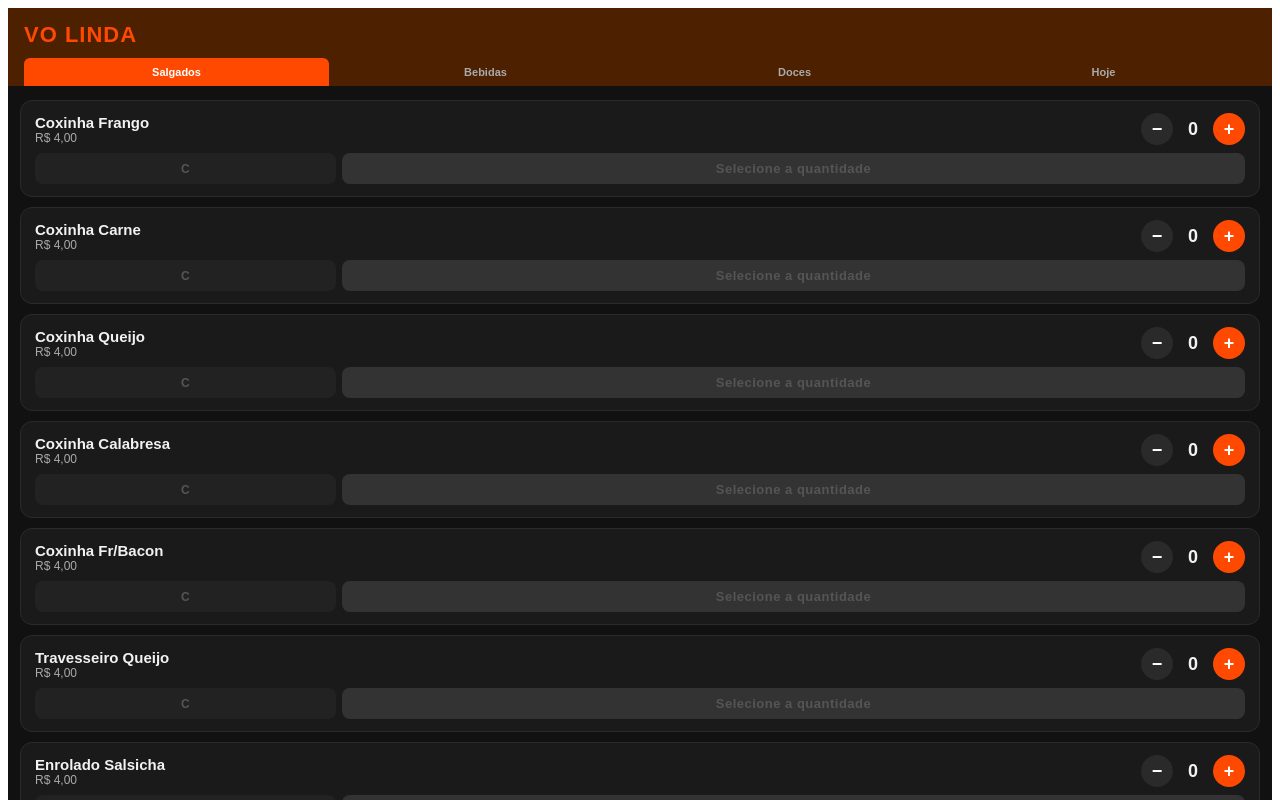
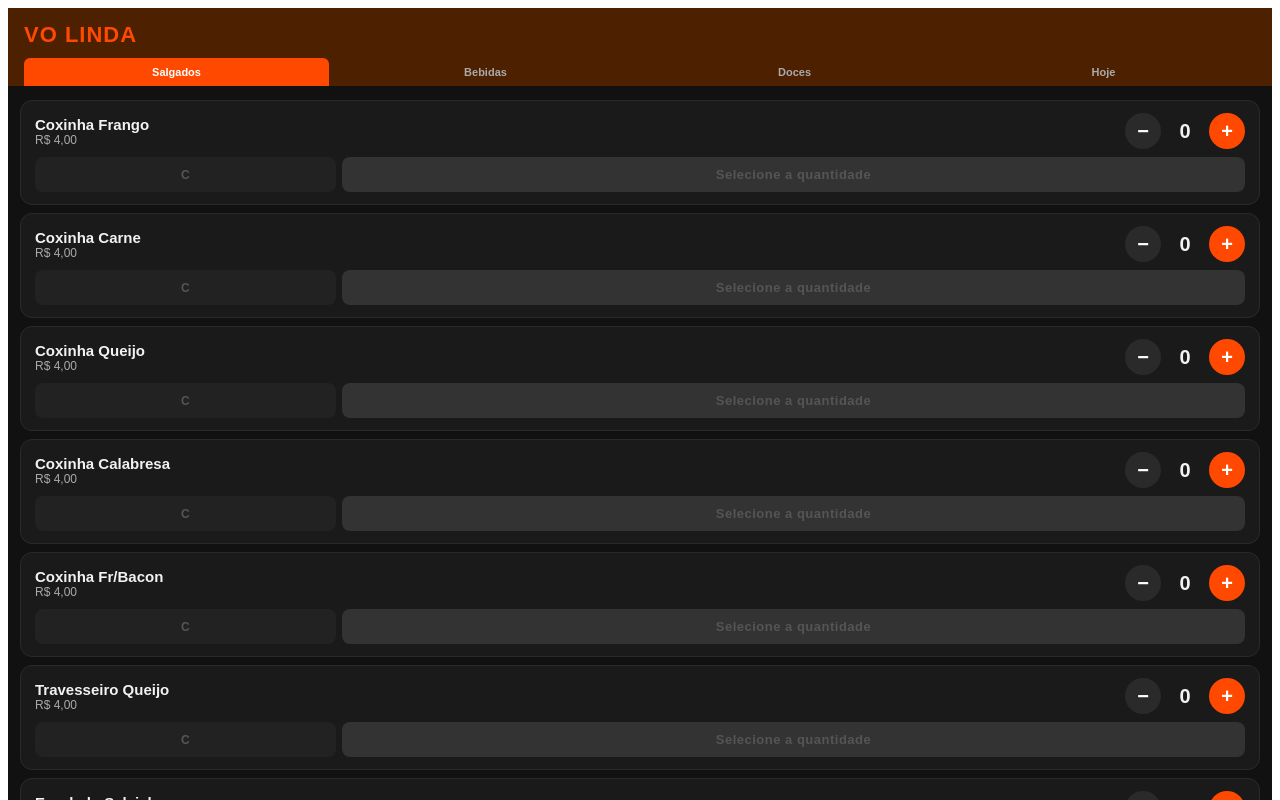
Before and after one commit to VoLindaSalgados/vo-linda, a React (Vite) app: page / in a window 1280 px wide. Shown: the top 800 px of the page. Built offline with nearby package versions, Linux system fonts and the light colour scheme; the HTML template or start-up script is replaced by a standard one; a web font is replaced by a local one.

Commit message:
Update app.jsx

```diff
--- a/src/app.jsx
+++ b/src/app.jsx
@@ -54,23 +54,58 @@ const DOCES = [
   { id: "pao_de_mel", nome: "Pao de Mel", preco: 8.00, cmv: 4.30, tipo: "doce" },
 ];
 
-async function enviarParaSheets(payload) {
+// Envia UM payload com array de itens — compativel com Apps Script atual
+async function enviarPedido(pedido_id, itens) {
   try {
+    const payload = {
+      pedido_id,
+      itens: itens.map(({ item, qtd }) => ({
+        tipo: item.tipo,
+        sabor: item.nome,
+        quantidade: qtd,
+        preco_unit: item.preco,
+        total: item.preco * qtd,
+        cmv_total: item.cmv * qtd,
+        consumo: false,
+      })),
+    };
     await fetch(SCRIPT_URL, {
       method: "POST", mode: "no-cors",
       headers: { "Content-Type": "application/json" },
       body: JSON.stringify(payload),
     });
-  } catch (e) { console.error("Erro ao enviar ao Sheets:", e); }
+  } catch (e) { console.error("Erro ao enviar pedido:", e); }
+}
+
+// Consumo interno: envia item avulso (sem pedido_id)
+async function enviarConsumo(item, qtd) {
+  try {
+    const payload = {
+      tipo: "consumo",
+      sabor: item.nome,
+      categoria: item.tipo,
+      quantidade: qtd,
+      preco_unit: 0,
+      total: 0,
+      cmv_total: qtd * item.cmv,
+      consumo: true,
+    };
+    await fetch(SCRIPT_URL, {
+      method: "POST", mode: "no-cors",
+      headers: { "Content-Type": "application/json" },
+      body: JSON.stringify(payload),
+    });
+  } catch (e) { console.error("Erro ao enviar consumo:", e); }
 }
 
 const btnCircle = (bg) => ({
-  width: 32, height: 32, borderRadius: 16, border: "none",
-  background: bg, color: "#fff", fontWeight: 700, fontSize: 18,
+  width: 36, height: 36, borderRadius: 18, border: "none",
+  background: bg, color: "#fff", fontWeight: 700, fontSize: 20,
   cursor: "pointer", display: "flex", alignItems: "center", justifyContent: "center",
+  flexShrink: 0,
 });
 const btnFlat = (bg, extra = {}) => ({
-  border: "none", borderRadius: 8, padding: "8px 0", background: bg,
+  border: "none", borderRadius: 8, padding: "10px 0", background: bg,
   color: "#fff", fontWeight: 700, fontSize: 13, cursor: "pointer",
   fontFamily: FONT, letterSpacing: 0.5, transition: "opacity 0.15s", ...extra,
 });
@@ -78,55 +113,53 @@ const btnFlat = (bg, extra = {}) => ({
 function ItemCard({ item, onAddCarrinho, onConsumido }) {
   const [qtd, setQtd] = useState(0);
   const [msg, setMsg] = useState(null);
+
   const inc = () => setQtd((q) => q + 1);
   const dec = () => setQtd((q) => Math.max(0, q - 1));
+  const temQtd = qtd > 0;
 
-  function adicionarAoCarrinho() {
-    if (qtd === 0) return;
+  function adicionar() {
+    if (!temQtd) return;
     onAddCarrinho({ item, qtd });
-    setMsg("adicionado"); setQtd(0);
-    setTimeout(() => setMsg(null), 1500);
+    setMsg("add");
+    setQtd(0);
+    setTimeout(() => setMsg(null), 1200);
   }
 
-  async function registrarConsumo() {
-    if (qtd === 0) return;
-    const payload = {
-      tipo: "consumo", sabor: item.nome, categoria: item.tipo,
-      quantidade: qtd, preco_unit: 0, total: 0,
-      cmv_total: qtd * item.cmv, consumo: true,
-      timestamp: new Date().toISOString()
-    };
-    await enviarParaSheets(payload);
-    onConsumido(payload);
-    setMsg("consumo"); setQtd(0);
-    setTimeout(() => setMsg(null), 1500);
+  async function consumir() {
+    if (!temQtd) return;
+    await enviarConsumo(item, qtd);
+    onConsumido({ item, qtd });
+    setMsg("consumo");
+    setQtd(0);
+    setTimeout(() => setMsg(null), 1200);
   }
 
-  const temQtd = qtd > 0;
-  const corBorda = msg === "consumo" ? "#888" : msg === "adicionado" ? COR.laranja : temQtd ? COR.laranja : "#2a2a2a";
+  const corBorda = msg ? COR.laranja : temQtd ? COR.laranja : "#2a2a2a";
 
   return (
-    <div style={{ background: COR.card, border: `1px solid ${corBorda}`, borderRadius: 12, padding: "12px 14px", marginBottom: 10, transition: "border-color 0.2s" }}>
-      <div style={{ display: "flex", justifyContent: "space-between", alignItems: "center", marginBottom: 8 }}>
+    <div style={{ background: COR.card, border: `1px solid ${corBorda}`, borderRadius: 12, padding: "12px 14px", marginBottom: 8, transition: "border-color 0.2s" }}>
+      <div style={{ display: "flex", justifyContent: "space-between", alignItems: "center" }}>
         <div>
           <div style={{ color: COR.texto, fontWeight: 700, fontSize: 15, fontFamily: FONT }}>{item.nome}</div>
           <div style={{ color: COR.sub, fontSize: 12 }}>{fmt(item.preco)}</div>
         </div>
-        <div style={{ display: "flex", alignItems: "center", gap: 8 }}>
+        <div style={{ display: "flex", alignItems: "center", gap: 10 }}>
           <button onClick={dec} style={btnCircle("#2a2a2a")}>−</button>
-          <span style={{ color: COR.texto, fontWeight: 700, fontSize: 18, minWidth: 24, textAlign: "center" }}>{qtd}</span>
+          <span style={{ color: COR.texto, fontWeight: 700, fontSize: 20, minWidth: 28, textAlign: "center" }}>{qtd}</span>
           <button onClick={inc} style={btnCircle(COR.laranja)}>+</button>
         </div>
       </div>
+
       {msg ? (
-        <div style={{ textAlign: "center", padding: "8px 0", borderRadius: 8, background: msg === "consumo" ? "#2a2a2a" : "#1a3a00", color: msg === "consumo" ? COR.sub : "#7fff00", fontWeight: 700, fontSize: 13, fontFamily: FONT }}>
+        <div style={{ marginTop: 8, textAlign: "center", padding: "7px 0", borderRadius: 8, background: msg === "consumo" ? "#2a2a2a" : "#1a3a00", color: msg === "consumo" ? "#aaa" : "#7fff00", fontWeight: 700, fontSize: 13, fontFamily: FONT }}>
           {msg === "consumo" ? "Consumo registrado" : "Adicionado ao carrinho"}
         </div>
       ) : (
-        <div style={{ display: "flex", gap: 6 }}>
-          <button onClick={registrarConsumo} disabled={!temQtd} style={btnFlat(temQtd ? "#3a3a3a" : "#222", { flex: 1, color: temQtd ? "#ccc" : "#555", fontSize: 12 })}>C</button>
-          <button onClick={adicionarAoCarrinho} disabled={!temQtd} style={btnFlat(temQtd ? COR.laranja : "#333", { flex: 3, color: temQtd ? "#fff" : "#555" })}>
-            {temQtd ? `+ Carrinho - ${fmt(qtd * item.preco)}` : "Selecione a quantidade"}
+        <div style={{ display: "flex", gap: 6, marginTop: 8 }}>
+          <button onClick={consumir} disabled={!temQtd} style={btnFlat(temQtd ? "#3a3a3a" : "#222", { flex: 1, color: temQtd ? "#ccc" : "#555", fontSize: 12 })}>C</button>
+          <button onClick={adicionar} disabled={!temQtd} style={btnFlat(temQtd ? COR.laranja : "#333", { flex: 3, color: temQtd ? "#fff" : "#555" })}>
+            {temQtd ? `+ Carrinho  ${fmt(qtd * item.preco)}` : "Selecione a quantidade"}
           </button>
         </div>
       )}
@@ -142,7 +175,7 @@ function CarrinhoBar({ carrinho, onConfirmar, onLimpar }) {
     <div style={{ position: "fixed", bottom: 0, left: 0, right: 0, background: COR.marrom, padding: "12px 16px", display: "flex", gap: 8, zIndex: 100, boxShadow: "0 -4px 20px rgba(0,0,0,0.6)" }}>
       <button onClick={onLimpar} style={btnFlat("#1a0a00", { flex: 1, color: "#aaa", fontSize: 12 })}>Cancelar</button>
       <button onClick={onConfirmar} style={btnFlat(COR.laranja, { flex: 3, fontSize: 15 })}>
-        {totalItens} {totalItens === 1 ? "item" : "itens"} - Confirmar {fmt(total)}
+        {totalItens} {totalItens === 1 ? "item" : "itens"}  Confirmar  {fmt(total)}
       </button>
     </div>
   );
@@ -157,6 +190,7 @@ function AbaHoje({ pedidos, consumos, onFecharDia }) {
   const ticketMedio = pedidosUnicos.length > 0
     ? pedidos.filter((p) => p.pedido_id).reduce((s, p) => s + p.total, 0) / pedidosUnicos.length
     : 0;
+
   const rankMap = {};
   pedidos.forEach((p) => {
     if (!rankMap[p.sabor]) rankMap[p.sabor] = { lucro: 0, qtd: 0 };
@@ -164,29 +198,33 @@ function AbaHoje({ pedidos, consumos, onFecharDia }) {
     rankMap[p.sabor].qtd += p.quantidade;
   });
   const ranking = Object.entries(rankMap).sort((a, b) => b[1].lucro - a[1].lucro).slice(0, 5);
-  const cmvConsumos = consumos.reduce((s, c) => s + (c.cmv_total || 0), 0);
+  const cmvConsumos = consumos.reduce((s, c) => s + (c.item.cmv * c.qtd), 0);
 
   const kpi = (label, valor, cor = COR.laranja) => (
-    <div style={{ background: COR.card, borderRadius: 10, padding: "14px 12px", textAlign: "center", flex: 1 }}>
-      <div style={{ color: cor, fontWeight: 900, fontSize: 20, fontFamily: FONT }}>{valor}</div>
-      <div style={{ color: COR.sub, fontSize: 11, marginTop: 2 }}>{label}</div>
+    <div style={{ background: COR.card, borderRadius: 10, padding: "14px 8px", textAlign: "center", flex: 1 }}>
+      <div style={{ color: cor, fontWeight: 900, fontSize: 18, fontFamily: FONT }}>{valor}</div>
+      <div style={{ color: COR.sub, fontSize: 10, marginTop: 2 }}>{label}</div>
     </div>
   );
 
   return (
     <div style={{ paddingBottom: 80 }}>
-      <div style={{ display: "flex", gap: 8, marginBottom: 12, flexWrap: "wrap" }}>
+      <div style={{ display: "flex", gap: 6, marginBottom: 12 }}>
         {kpi("Faturamento", fmt(totalFaturamento))}
         {kpi("Margem", `${margem.toFixed(1)}%`, "#7fff00")}
         {kpi("Ticket Medio", fmt(ticketMedio))}
-        {kpi("Itens Vendidos", totalItens, "#aaa")}
+        {kpi("Itens", totalItens, "#aaa")}
       </div>
+
       {consumos.length > 0 && (
         <div style={{ background: "#1a1a2a", borderRadius: 10, padding: "10px 14px", marginBottom: 12, borderLeft: "3px solid #555" }}>
           <div style={{ color: "#aaa", fontWeight: 700, fontSize: 13, fontFamily: FONT }}>Consumo Interno</div>
-          <div style={{ color: COR.sub, fontSize: 12, marginTop: 4 }}>{consumos.length} item{consumos.length !== 1 ? "s" : ""} - CMV: {fmt(cmvConsumos)}</div>
+          <div style={{ color: COR.sub, fontSize: 12, marginTop: 4 }}>
+            {consumos.reduce((s, c) => s + c.qtd, 0)} itens  CMV: {fmt(cmvConsumos)}
+          </div>
         </div>
       )}
+
       {ranking.length > 0 && (
         <div style={{ background: COR.card, borderRadius: 10, padding: "12px 14px", marginBottom: 12 }}>
           <div style={{ color: COR.laranja, fontWeight: 900, fontFamily: FONT, fontSize: 14, marginBottom: 8 }}>TOP MARGEM</div>
@@ -198,9 +236,12 @@ function AbaHoje({ pedidos, consumos, onFecharDia }) {
           ))}
         </div>
       )}
+
       {pedidosUnicos.length > 0 && (
         <div style={{ background: COR.card, borderRadius: 10, padding: "12px 14px", marginBottom: 12 }}>
-          <div style={{ color: COR.sub, fontWeight: 700, fontFamily: FONT, fontSize: 13, marginBottom: 8 }}>PEDIDOS DO DIA ({pedidosUnicos.length})</div>
+          <div style={{ color: COR.sub, fontWeight: 700, fontFamily: FONT, fontSize: 13, marginBottom: 8 }}>
+            PEDIDOS DO DIA ({pedidosUnicos.length})
+          </div>
           {pedidosUnicos.slice(-10).reverse().map((pid) => {
             const itens = pedidos.filter((v) => v.pedido_id === pid);
             const totalPed = itens.reduce((s, v) => s + v.total, 0);
@@ -211,13 +252,18 @@ function AbaHoje({ pedidos, consumos, onFecharDia }) {
                   <span style={{ color: COR.sub, fontSize: 11 }}>{hora}</span>
                   <span style={{ color: COR.laranja, fontWeight: 700, fontSize: 13 }}>{fmt(totalPed)}</span>
                 </div>
-                <div style={{ color: "#888", fontSize: 11 }}>{itens.map((it) => `${it.sabor} x${it.quantidade}`).join(" - ")}</div>
+                <div style={{ color: "#888", fontSize: 11 }}>
+                  {itens.map((it) => `${it.sabor} x${it.quantidade}`).join("  ")}
+                </div>
               </div>
             );
           })}
         </div>
       )}
-      <button onClick={onFecharDia} style={btnFlat("#c70000", { width: "100%", padding: "14px 0", fontSize: 15 })}>Fechar Dia</button>
+
+      <button onClick={onFecharDia} style={btnFlat("#c70000", { width: "100%", padding: "14px 0", fontSize: 15 })}>
+        Fechar Dia
+      </button>
     </div>
   );
 }
@@ -231,27 +277,34 @@ export default function App() {
   function addCarrinho({ item, qtd }) {
     setCarrinho((prev) => {
       const idx = prev.findIndex((c) => c.item.id === item.id);
-      if (idx >= 0) { const novo = [...prev]; novo[idx] = { ...novo[idx], qtd: novo[idx].qtd + qtd }; return novo; }
+      if (idx >= 0) {
+        const novo = [...prev];
+        novo[idx] = { ...novo[idx], qtd: novo[idx].qtd + qtd };
+        return novo;
+      }
       return [...prev, { item, qtd }];
     });
   }
 
-  function registrarConsumo(payload) { setConsumos((prev) => [...prev, payload]); }
+  function registrarConsumo({ item, qtd }) {
+    setConsumos((prev) => [...prev, { item, qtd }]);
+  }
 
   async function confirmarPedido() {
     if (carrinho.length === 0) return;
     const pedido_id = String(Date.now());
-    const timestamp = new Date().toISOString();
-    const novosItens = [];
-    for (const { item, qtd } of carrinho) {
-      const payload = {
-        tipo: item.tipo, sabor: item.nome, quantidade: qtd,
-        preco_unit: item.preco, total: item.preco * qtd,
-        cmv_total: item.cmv * qtd, pedido_id, timestamp, consumo: false
-      };
-      await enviarParaSheets(payload);
-      novosItens.push(payload);
-    }
+
+    // Manda tudo de uma vez para o Apps Script
+    await enviarPedido(pedido_id, carrinho);
+
+    // Atualiza estado local
+    const novosItens = carrinho.map(({ item, qtd }) => ({
+      pedido_id,
+      sabor: item.nome,
+      quantidade: qtd,
+      total: item.preco * qtd,
+      cmv_total: item.cmv * qtd,
+    }));
     setPedidos((prev) => [...prev, ...novosItens]);
     setCarrinho([]);
     setAba("salgados");
@@ -259,7 +312,8 @@ export default function App() {
 
   function fecharDia() {
     if (!window.confirm("Fechar o dia? O historico local sera limpo.")) return;
-    setPedidos([]); setConsumos([]);
+    setPedidos([]);
+    setConsumos([]);
   }
 
   const renderItens = (lista) => lista.map((item) => (
@@ -270,7 +324,7 @@ export default function App() {
     { id: "salgados", label: "Salgados" },
     { id: "bebidas", label: "Bebidas" },
     { id: "doces", label: "Doces" },
-    { id: "hoje", label: "Hoje" }
+    { id: "hoje", label: "Hoje" },
   ];
 
   return (
@@ -284,17 +338,19 @@ export default function App() {
               background: aba === a.id ? COR.laranja : "transparent",
               color: aba === a.id ? "#fff" : "#aaa",
               fontWeight: 700, fontSize: 11, cursor: "pointer",
-              borderRadius: "6px 6px 0 0", fontFamily: FONT, transition: "all 0.15s"
+              borderRadius: "6px 6px 0 0", fontFamily: FONT, transition: "all 0.15s",
             }}>{a.label}</button>
           ))}
         </div>
       </div>
-      <div style={{ padding: "14px 12px", paddingBottom: carrinho.length > 0 ? 80 : 20 }}>
+
+      <div style={{ padding: "14px 12px", paddingBottom: carrinho.length > 0 ? 100 : 20 }}>
         {aba === "salgados" && renderItens(SALGADOS)}
         {aba === "bebidas" && renderItens(BEBIDAS)}
         {aba === "doces" && renderItens(DOCES)}
         {aba === "hoje" && <AbaHoje pedidos={pedidos} consumos={consumos} onFecharDia={fecharDia} />}
       </div>
+
       <CarrinhoBar carrinho={carrinho} onConfirmar={confirmarPedido} onLimpar={() => setCarrinho([])} />
     </div>
   );
```
